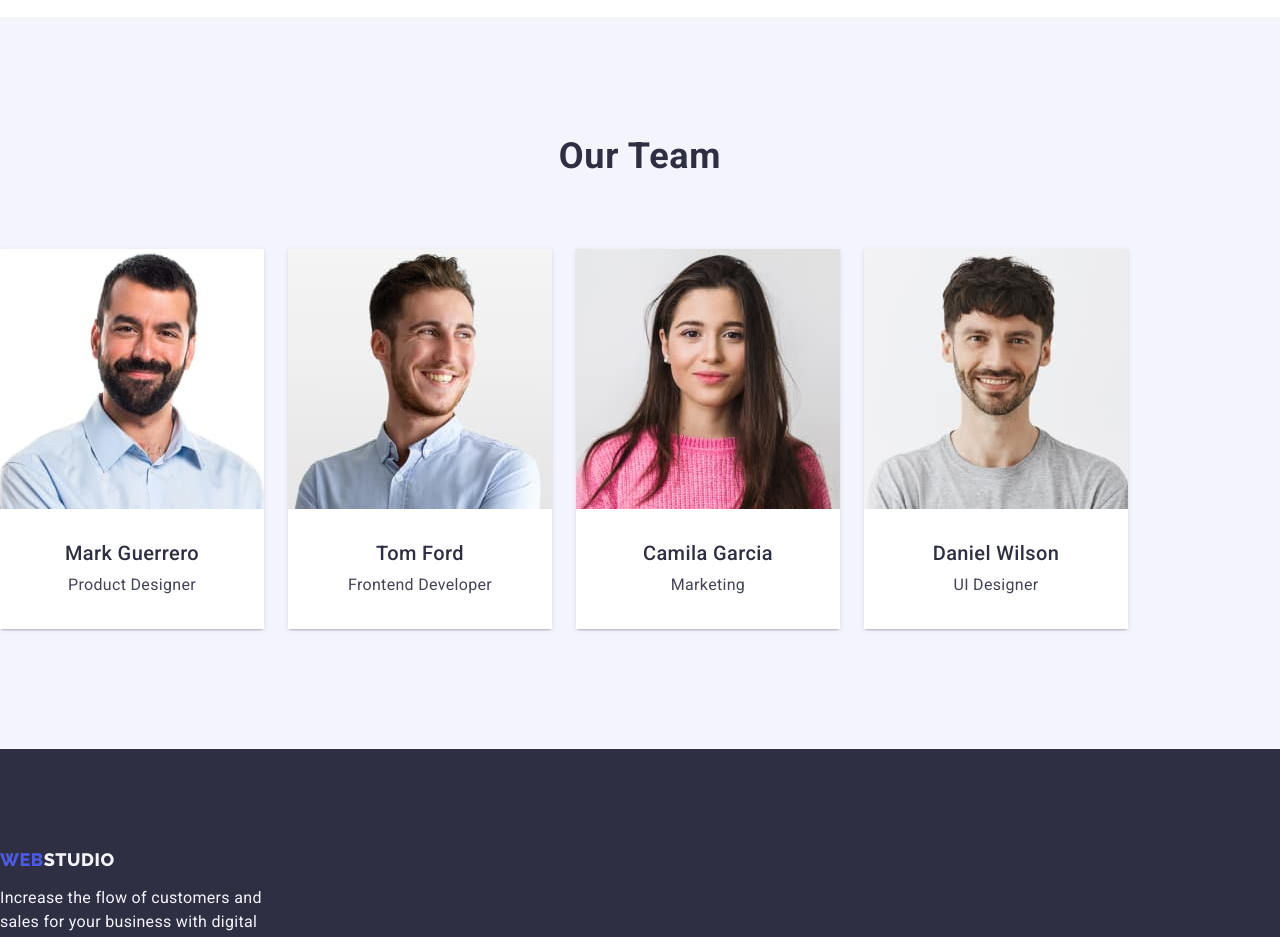
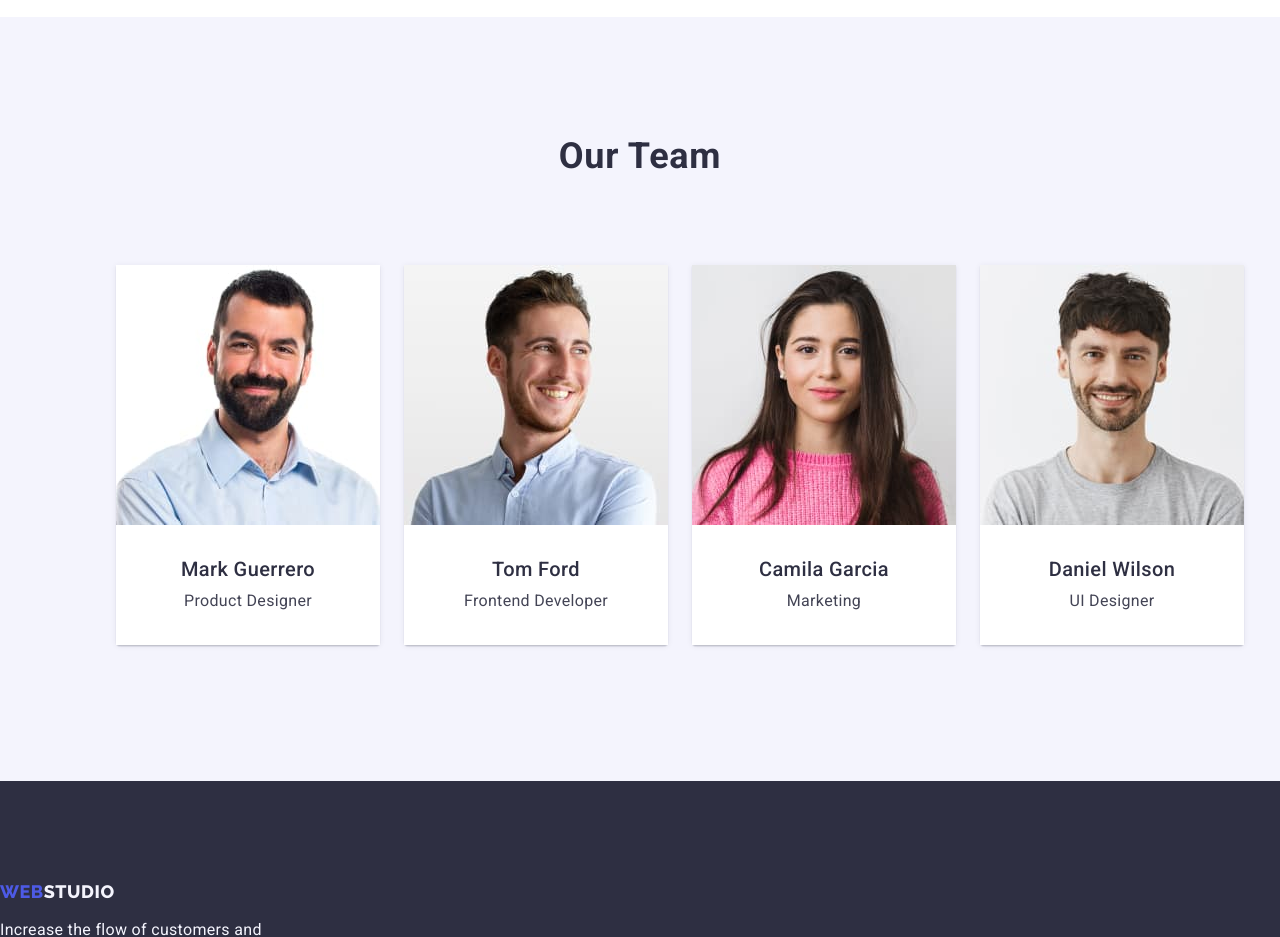
Before and after one commit to AndriiSkliar/goit-markup-hw-03, a plain HTML site: page index.html in a window 1280 px wide. Shown: the part 1620-2557 px from the top of the page. Drawn offline with nearby package versions, Linux system fonts and the light colour scheme.

Commit message:
исправил 4 секцию

```diff
--- a/css/style.css
+++ b/css/style.css
@@ -258,6 +258,8 @@ body {
 }
 
 .team .section-item {
+  flex-basis: calc((100% - 3 * 24px) / 4);
+  border-radius: 0px 0px 4px 4px;
   box-shadow: 0px 1px 6px rgba(46, 47, 66, 0.08),
     0px 1px 1px rgba(46, 47, 66, 0.16), 0px 2px 1px rgba(46, 47, 66, 0.08);
   border-radius: 0px 0px 4px 4px;
--- a/index.html
+++ b/index.html
@@ -130,6 +130,7 @@
           </div>
         </section>
         <section class="section team">
+          <div class="container">
             <h2 class="section-title">Our Team</h2>
             <ul class="list position">
               <li class="section-item">
@@ -181,6 +182,7 @@
                 </div>
               </li>
             </ul>
+          </div>
         </section>
       </main>
       <footer class="basement">
```
Lines whose indentation alone changed are shown as unchanged.
